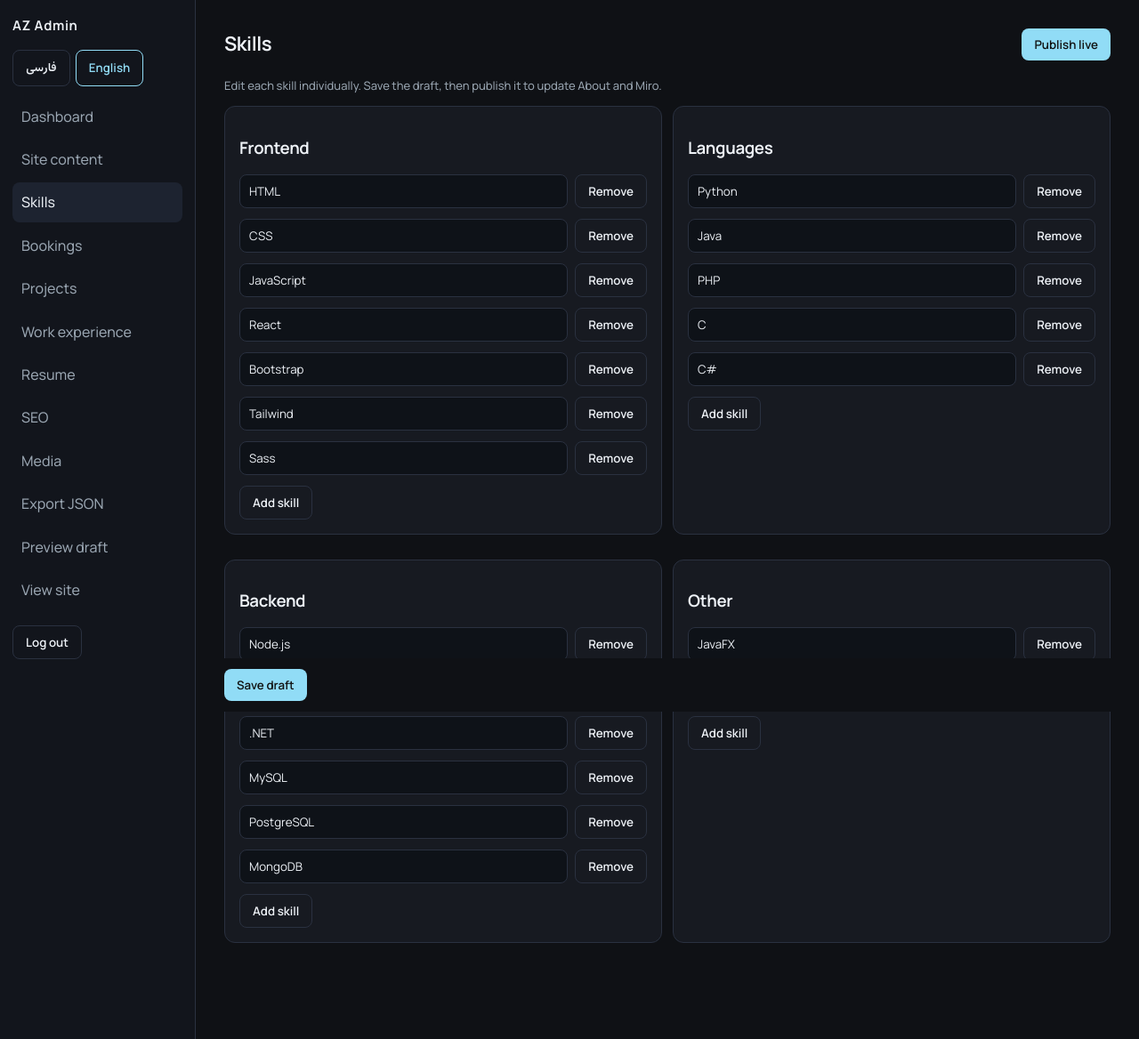
After one commit to Amir-dev00/Portfolio, a Laravel app: page /admin/skills in a window 1280 px wide. The commit adds this page. Shown: the whole page at 89% size. Run offline with Laravel 12, Linux system fonts and the light colour scheme; the visitor is signed in with stand-in values (Sample User, id 1); data comes from the database, SQL or seed files in the repository.

Commit message:
Add a skills editor and keep Miro confirmations on topic

```diff
--- a/cms/app/Http/Controllers/Admin/ContentController.php
+++ b/cms/app/Http/Controllers/Admin/ContentController.php
@@ -46,7 +46,7 @@ class ContentController extends Controller
         $group = $request->query('group');
         $group = is_string($group) && isset($groups[$group]) ? $group : null;
 
-        $settings = SiteSetting::query()->whereIn('key', ['profile', 'social', 'team', 'assistant_knowledge', 'featured_slugs', 'home_backgrounds', 'about_skills'])->pluck('value', 'key')->all();
+        $settings = SiteSetting::query()->whereIn('key', ['profile', 'social', 'team', 'assistant_knowledge', 'featured_slugs', 'home_backgrounds'])->pluck('value', 'key')->all();
         $settings['social'] = $content->withContactDefaults($settings['social'] ?? []);
 
         return view('admin.content.edit', [
@@ -56,6 +56,13 @@ class ContentController extends Controller
             'projects' => $group ? [] : $content->projectsFor('en', true),
             'imagePaths' => $group ? [] : MediaAsset::query()->where('mime', 'like', 'image/%')
                 ->whereNotNull('public_path')->orderBy('original_name')->get(['public_path', 'original_name']),
+        ]);
+    }
+
+    public function skills(): View
+    {
+        return view('admin.content.skills', [
+            'skills' => array_replace(config('portfolio.about_skills'), SiteSetting::query()->where('key', 'about_skills')->first()?->value ?? []),
         ]);
     }
 
@@ -91,6 +98,9 @@ class ContentController extends Controller
             'home_backgrounds.*.mobile' => $path,
             'about_skills' => ['array:frontend,languages,backend,other'],
             'about_skills.*' => ['nullable', 'string', 'max:500'],
+            'about_skill_items' => ['array:frontend,languages,backend,other'],
+            'about_skill_items.*' => ['array', 'list', 'max:51'],
+            'about_skill_items.*.*' => ['nullable', 'string', 'max:100'],
         ]);
 
         if ($request->has('featured_slugs_present')) {
@@ -101,6 +111,17 @@ class ContentController extends Controller
                 fn (?string $value) => array_values(array_filter(array_map('trim', explode(',', $value ?? '')))),
                 $data['about_skills'],
             );
+        }
+
+        if (isset($data['about_skill_items'])) {
+            $data['about_skills'] = array_map(
+                static fn (array $items): array => array_values(array_unique(array_filter(
+                    array_map(static fn (?string $item): string => trim($item ?? ''), $items),
+                    static fn (string $item): bool => $item !== '',
+                ))),
+                $data['about_skill_items'],
+            );
+            unset($data['about_skill_items']);
         }
 
         DB::transaction(function () use ($data, $request) {
@@ -135,7 +156,7 @@ class ContentController extends Controller
             foreach ($data as $key => $value) {
                 $setting = SiteSetting::query()->firstOrNew(['key' => $key]);
                 $before = $setting->value ?? [];
-                $after = in_array($key, ['profile', 'social', 'team'], true) ? array_replace($before, $value) : $value;
+                $after = in_array($key, ['profile', 'social', 'team', 'about_skills'], true) ? array_replace($before, $value) : $value;
                 if ($before !== $after) {
                     $setting->value = $after;
                     $setting->save();
--- a/cms/lang/fa.json
+++ b/cms/lang/fa.json
@@ -1,6 +1,10 @@
 {
   "AZ Admin": "مدیریت پورتفولیو",
   "About skills": "مهارت‌های بخش درباره من",
+  "Manage skills": "مدیریت مهارت‌ها",
+  "Add skill": "افزودن مهارت",
+  "Skill name": "نام مهارت",
+  "Edit each skill individually. Save the draft, then publish it to update About and Miro.": "هر مهارت را جداگانه ویرایش کنید. پیش‌نویس را ذخیره و سپس منتشر کنید تا بخش درباره و میرو به‌روز شوند.",
   "About text": "متن درباره من",
   "About": "درباره من",
   "Action": "عملیات",
--- /dev/null
+++ b/cms/resources/views/admin/content/skills.blade.php
@@ -0,0 +1,59 @@
+@extends('admin.layouts.app')
+@section('title', __('Skills'))
+@section('heading', __('Skills'))
+@section('content')
+<p class="admin-hint">{{ __('Edit each skill individually. Save the draft, then publish it to update About and Miro.') }}</p>
+
+<form method="post" action="{{ route('admin.content.update') }}" data-skill-editor>
+  @csrf
+  <div class="row">
+    @foreach($skills as $category => $items)
+      <section class="card" aria-labelledby="skills-{{ $category }}" data-skill-group>
+        <h3 id="skills-{{ $category }}">{{ __(ucfirst($category)) }}</h3>
+        {{-- Keep empty categories in the submitted draft so deleted skills stay deleted. --}}
+        <input type="hidden" name="about_skill_items[{{ $category }}][]" value="">
+        <div data-skill-list>
+          @foreach(array_filter((array) old('about_skill_items.'.$category, $items), 'is_string') as $item)
+            <div class="admin-pills" data-skill-row>
+              <input name="about_skill_items[{{ $category }}][]" aria-label="{{ __('Skill name') }}" dir="auto" maxlength="100" value="{{ $item }}" style="width:auto;flex:1;min-width:0">
+              <button type="button" class="btn-secondary" data-skill-remove>{{ __('Remove') }}</button>
+            </div>
+          @endforeach
+        </div>
+        <div class="admin-pills">
+          <button type="button" class="btn-secondary" data-skill-add>{{ __('Add skill') }}</button>
+        </div>
+        <template>
+          <div class="admin-pills" data-skill-row>
+            <input name="about_skill_items[{{ $category }}][]" aria-label="{{ __('Skill name') }}" dir="auto" maxlength="100" style="width:auto;flex:1;min-width:0">
+            <button type="button" class="btn-secondary" data-skill-remove>{{ __('Remove') }}</button>
+          </div>
+        </template>
+      </section>
+    @endforeach
+  </div>
+  <div class="admin-save"><button type="submit">{{ __('Save draft') }}</button></div>
+</form>
+
+<script>
+  const skillEditor = document.querySelector('[data-skill-editor]');
+  skillEditor.addEventListener('click', function (event) {
+    const button = event.target.closest('[data-skill-add], [data-skill-remove]');
+    if (!button) return;
+
+    const group = button.closest('[data-skill-group]');
+    const list = group.querySelector('[data-skill-list]');
+    if (button.hasAttribute('data-skill-add')) {
+      const row = group.querySelector('template').content.firstElementChild.cloneNode(true);
+      list.appendChild(row);
+      row.querySelector('input').focus();
+      return;
+    }
+
+    const row = button.closest('[data-skill-row]');
+    const next = row.nextElementSibling || row.previousElementSibling;
+    row.remove();
+    (next ? next.querySelector('input') : group.querySelector('[data-skill-add]')).focus();
+  });
+</script>
+@endsection
--- a/cms/resources/views/admin/dashboard.blade.php
+++ b/cms/resources/views/admin/dashboard.blade.php
@@ -5,6 +5,7 @@
 <div class="admin-shortcuts">
   <a class="card" href="{{ route('admin.content.edit') }}"><strong>{{ __('Site settings') }}</strong><span>{{ __('Profile, team, links and backgrounds') }}</span></a>
   <a class="card" href="{{ route('admin.content.edit', ['group' => 'About']) }}"><strong>{{ __('About text') }}</strong><span>{{ __('Bio, education, team and skills labels') }}</span></a>
+  <a class="card" href="{{ route('admin.skills.edit') }}"><strong>{{ __('Skills') }}</strong><span>{{ __('Manage skills') }}</span></a>
   <a class="card" href="{{ route('admin.content.edit', ['group' => 'Miro']) }}"><strong>{{ __('Miro') }}</strong><span>{{ __('Tour, chat and suggested questions') }}</span></a>
   <a class="card" href="{{ route('admin.projects.index') }}"><strong>{{ __('Projects') }}</strong><span>{{ __('Details, galleries and publishing status') }}</span></a>
   <a class="card" href="{{ route('admin.bookings.settings') }}"><strong>{{ __('Bookings') }}</strong><span>{{ __('Availability and notifications') }}</span></a>
--- a/cms/resources/views/admin/layouts/app.blade.php
+++ b/cms/resources/views/admin/layouts/app.blade.php
@@ -77,6 +77,7 @@
     <nav>
       <a href="{{ route('admin.dashboard') }}" class="{{ request()->routeIs('admin.dashboard') ? 'active' : '' }}">{{ __('Dashboard') }}</a>
       <a href="{{ route('admin.content.edit') }}" class="{{ request()->routeIs('admin.content.*') ? 'active' : '' }}">{{ __('Site content') }}</a>
+      <a href="{{ route('admin.skills.edit') }}" class="{{ request()->routeIs('admin.skills.edit') ? 'active' : '' }}">{{ __('Skills') }}</a>
       <a href="{{ route('admin.bookings.index') }}" class="{{ request()->routeIs('admin.bookings.*') ? 'active' : '' }}">{{ __('Bookings') }}</a>
       <a href="{{ route('admin.projects.index') }}" class="{{ request()->routeIs('admin.projects.*') ? 'active' : '' }}">{{ __('Projects') }}</a>
       <a href="{{ route('admin.experience.index') }}" class="{{ request()->routeIs('admin.experience.*') ? 'active' : '' }}">{{ __('Work experience') }}</a>
--- a/cms/routes/web.php
+++ b/cms/routes/web.php
@@ -73,6 +73,7 @@ Route::prefix('admin')->name('admin.')->middleware(\App\Http\Middleware\AdminLoc
 
         Route::get('/content', [ContentController::class, 'edit'])->name('content.edit');
         Route::post('/content', [ContentController::class, 'update'])->name('content.update');
+        Route::get('/skills', [ContentController::class, 'skills'])->name('skills.edit');
 
         Route::get('/bookings', [BookingAdminController::class, 'index'])->name('bookings.index');
         Route::get('/bookings/export.csv', [BookingAdminController::class, 'exportCsv'])->name('bookings.export');
```
Also changed, not shown: cms/app/Services/Assistant/AssistantLocalIntent.php (+13 -5 lines), cms/app/Services/Assistant/PortfolioAssistantContext.php (+10 -13 lines), cms/resources/views/admin/content/edit.blade.php (+2 -5 lines), cms/tests/Feature/AdminContentWorkspaceTest.php (+31 -0 lines), cms/tests/Feature/AssistantChatTest.php (+2 -1 lines).
